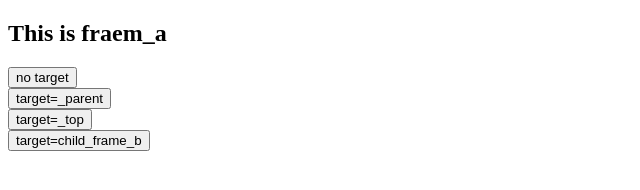
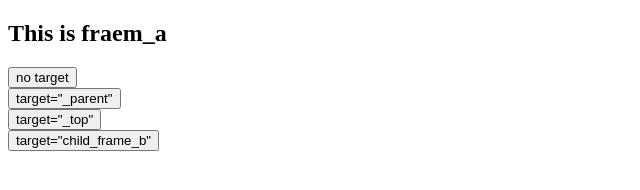
Before and after one commit to yuyuyuya0319/yuyuyuya0319.github.io, a plain HTML site: page child_frame_a.html in a window 1280 px wide. Shown: the full height of the page, 0-640 px from the left. Drawn offline with Linux system fonts and the light colour scheme.

Commit message:
Use double quote

```diff
--- a/child_frame_a.html
+++ b/child_frame_a.html
@@ -12,15 +12,15 @@
   </form>
 
   <form action="./submitted.html" target="_parent">
-    <input type="submit" value="target=_parent">
+    <input type="submit" value="target=&quot;_parent&quot;">
   </form>
 
   <form action="./submitted.html" target="_top">
-    <input type="submit" value="target=_top">
+    <input type="submit" value="target=&quot;_top&quot;">
   </form>
 
   <form action="./submitted.html" target="child_frame_b">
-    <input type="submit" value="target=child_frame_b">
+    <input type="submit" value="target=&quot;child_frame_b&quot;">
   </form>
 </body>
 </html>
```
